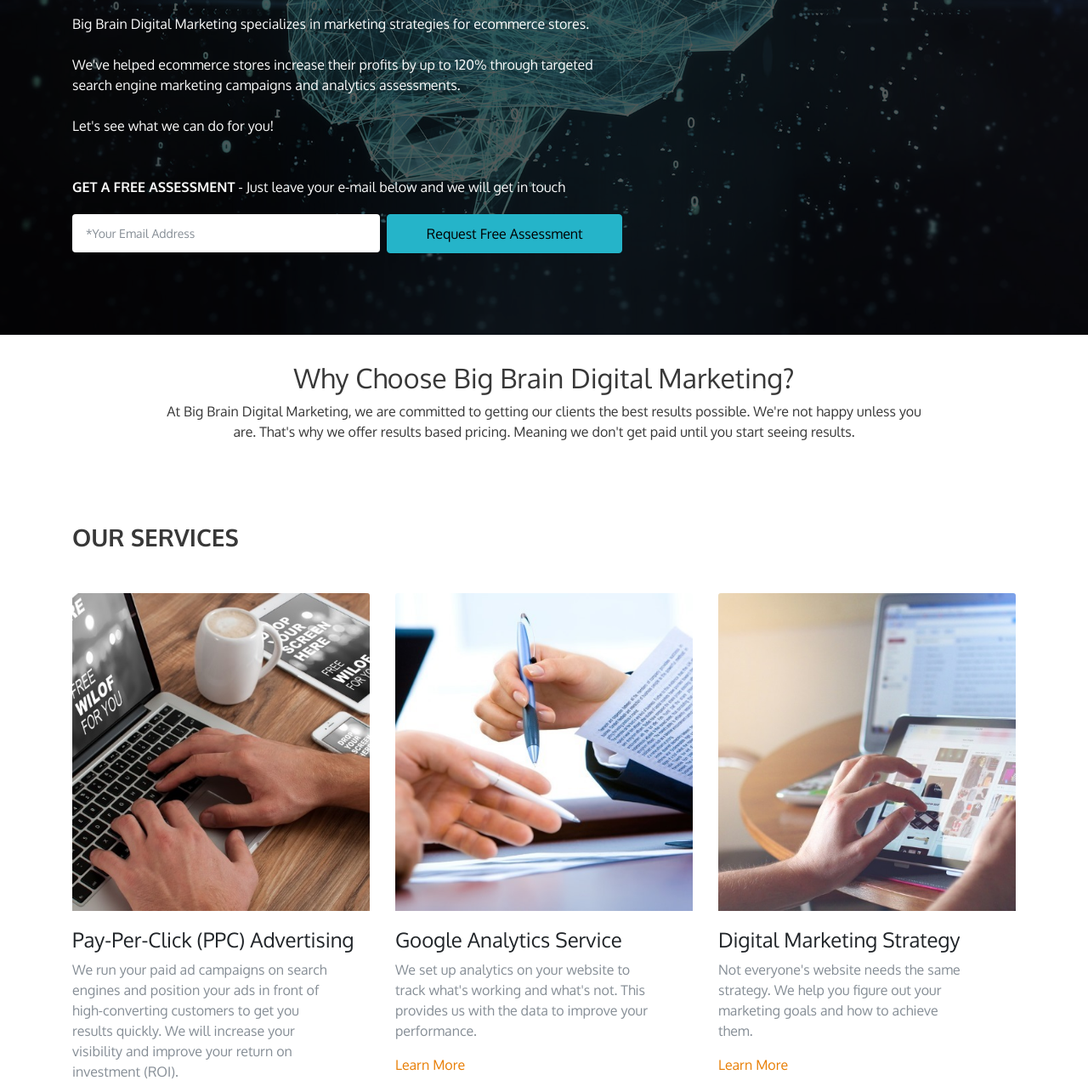
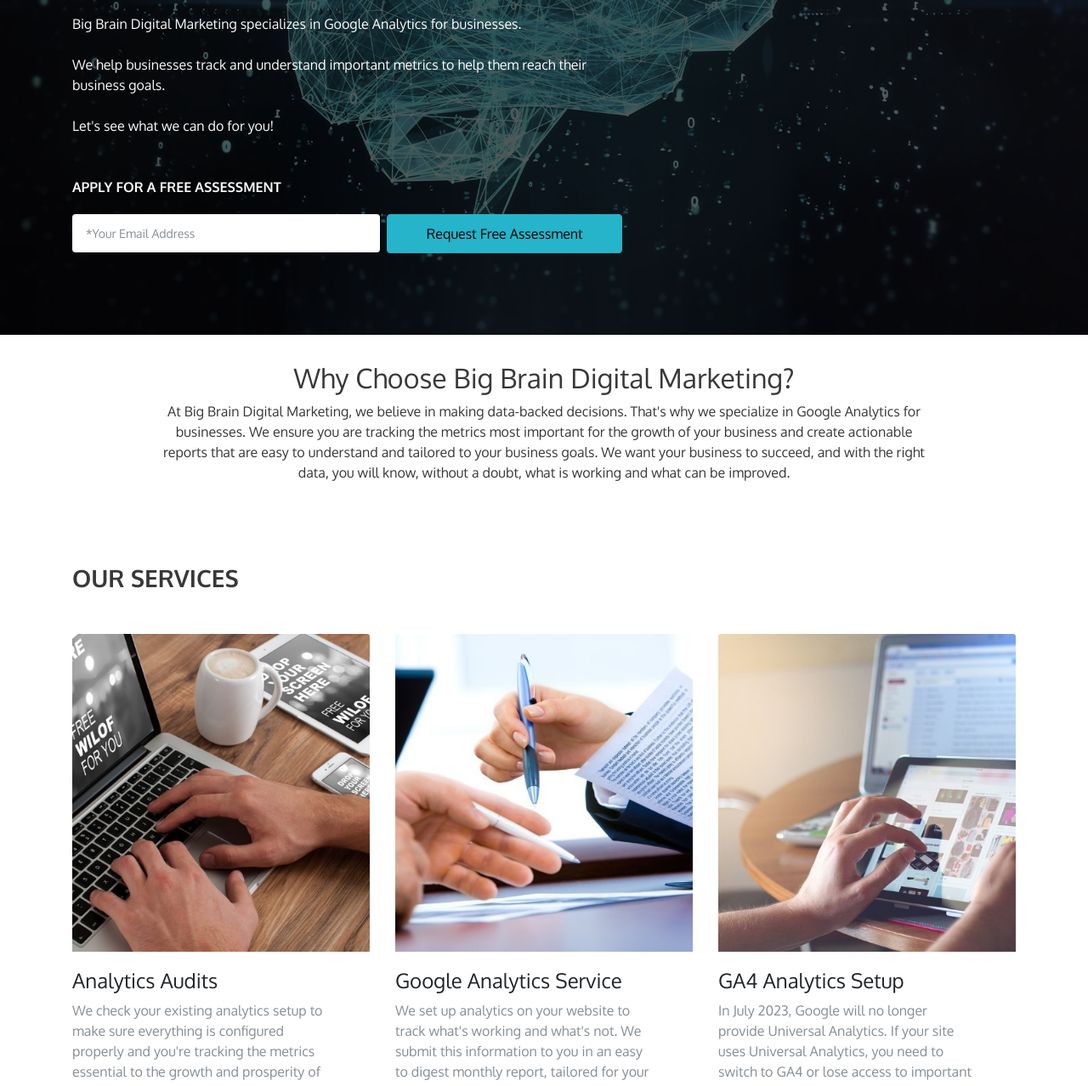
Before and after one commit to paul-mcaviney/big-brain-website, a plain HTML site: page index.html in a window 1280 px wide. Shown: the part 406-1684 px from the top of the page at 85% size. Drawn offline with Linux system fonts and the light colour scheme.

Commit message:
Changed to Analytics Focus

```diff
--- a/index.html
+++ b/index.html
@@ -40,17 +40,20 @@
       <div class="container">
         <div class="row">
           <div class="col-md-7 col-sm-12">
-            <h2>We Increase Profits<br> For E-Commerce Stores<br> </h2>
+            <h2>We Help Businesses<br>Make Data-Backed Decisions<br> </h2>
           </div>
         </div>
         <div class="row">
           <div class="col-md-7 col-sm-12">
-            <p class="mt-4">Big Brain Digital Marketing specializes in marketing strategies for ecommerce stores.</p>
-            <p class="mt-4">We've helped ecommerce stores increase their profits by up to 120% through targeted search engine marketing campaigns and analytics assessments.</p>
+            <p class="mt-4">Big Brain Digital Marketing specializes in Google Analytics for businesses.</p>
+            <p class="mt-4">We help businesses track and understand important metrics to help them reach their business goals.</p>
             <p class="mt-4">Let's see what we can do for you!</p>
-            <p class="mt-5"><strong class="text-uppercase">Get a free Assessment</strong><span> - Just leave your e-mail below and we will get in touch</span></p>
+            <p class="mt-5"><strong class="text-uppercase">Apply for a free Assessment</strong></p>
           </div>
           <br>
+        </div>
+        <div>
+
         </div>
         <div class="row no-gutters">
           <div class="col-md-4 col-sm-12 tf-hh-col">
@@ -65,7 +68,7 @@
 
 <div class="why-section">
     <h2 class="h2 why-title">Why Choose Big Brain Digital Marketing?</h2>
-    <p class="why-explanation">At Big Brain Digital Marketing, we are committed to getting our clients the best results possible. We're not happy unless you are. That's why we offer results based pricing. Meaning we don't get paid until you start seeing results.</p>
+    <p class="why-explanation">At Big Brain Digital Marketing, we believe in making data-backed decisions. That's why we specialize in Google Analytics for businesses. We ensure you are tracking the metrics most important for the growth of your business and create actionable reports that are easy to understand and tailored to your business goals. We want your business to succeed, and with the right data, you will know, without a doubt, what is working and what can be improved.</p>
 </div>
 
 <div class="tf-work-section">
@@ -77,8 +80,8 @@
       <div class="col-md-4 col-sm-12 pt-2">
         <div class="card"><img class="img-fluid card-img-top" src="images/2-start-simple.jpg" alt="2-start-simple"/>
           <div class="card-body">
-            <h3 class="h4">Pay-Per-Click (PPC) Advertising</h3>
-            <p class="text-muted">We run your paid ad campaigns on search engines and position your ads in front of high-converting customers to get you results quickly. We will increase your visibility and improve your return on investment (ROI).</p><a class="card-link" href="#">Learn More</a>
+            <h3 class="h4">Analytics Audits</h3>
+            <p class="text-muted">We check your existing analytics setup to make sure everything is configured properly and you're tracking the metrics essential to the growth and prosperity of your business.</p><a class="card-link" href="#">Learn More</a>
           </div>
         </div>
       </div>
@@ -86,15 +89,15 @@
         <div class="card"><img class="img-fluid card-img-top" src="images/3-start-simple.jpg" alt="3-start-simple"/>
           <div class="card-body">
             <h3 class="h4">Google Analytics Service</h3>
-            <p class="text-muted">We set up analytics on your website to track what's working and what's not. This provides us with the data to improve your performance.</p><a class="card-link" href="#">Learn More</a>
+            <p class="text-muted">We set up analytics on your website to track what's working and what's not. We submit this information to you in an easy to digest monthly report, tailored for your business.</p><a class="card-link" href="#">Learn More</a>
           </div>
         </div>
       </div>
       <div class="col-md-4 col-sm-12 pt-2">
         <div class="card"><img class="img-fluid card-img-top" src="images/4-start-simple.jpg" alt="4-start-simple"/>
           <div class="card-body">
-            <h3 class="h4">Digital Marketing Strategy</h3>
-            <p class="text-muted">Not everyone's website needs the same strategy. We help you figure out your marketing goals and how to achieve them.</p><a class="card-link" href="#">Learn More</a>
+            <h3 class="h4">GA4 Analytics Setup</h3>
+            <p class="text-muted">In July 2023, Google will no longer provide Universal Analytics. If your site uses Universal Analytics, you need to switch to GA4 or lose access to important data. We can help you make that switch.</p><a class="card-link" href="#">Learn More</a>
           </div>
         </div>
       </div>
```
